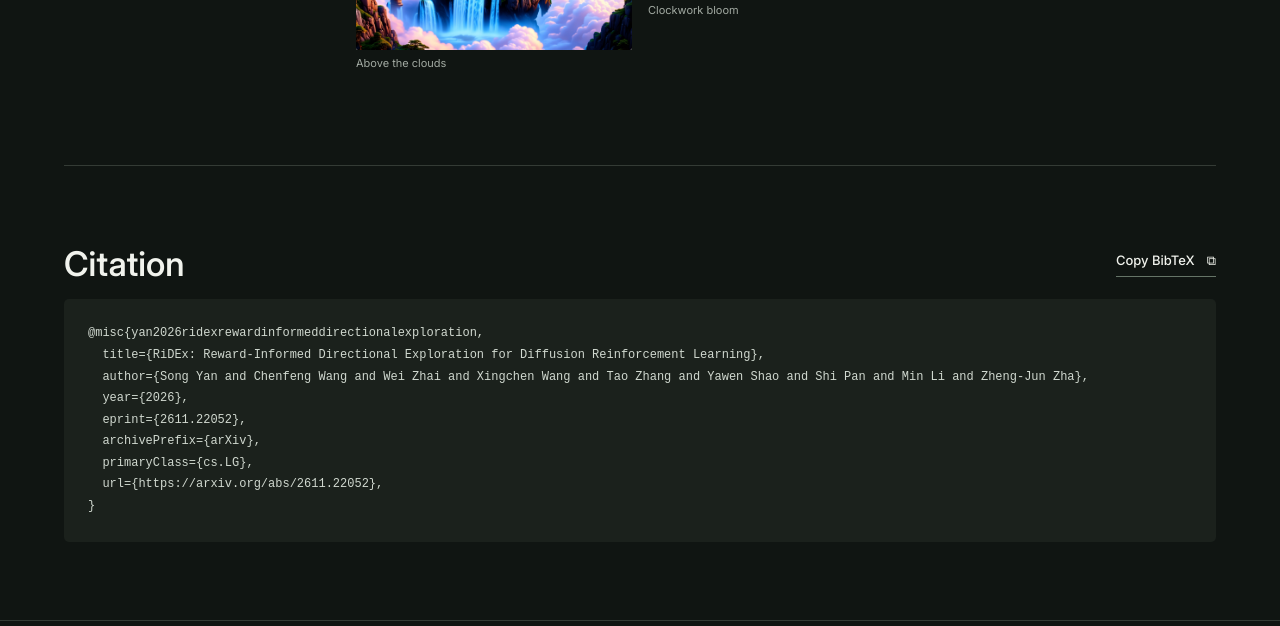
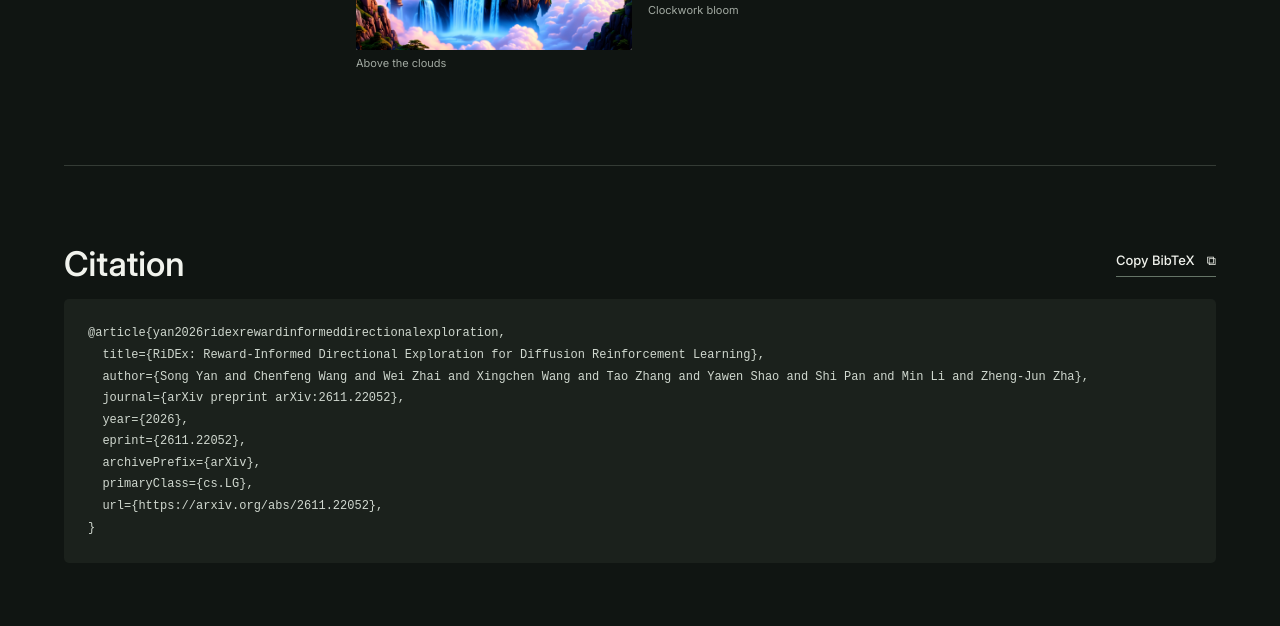
Before and after one commit to Shawn-CodeDev/RiDEX, a plain HTML site: page index.html in a window 1280 px wide. Shown: the part 5661-6287 px from the top of the page. Drawn offline with Linux system fonts and the light colour scheme.

Commit message:
Use the article citation type for RiDEx

```diff
--- a/index.html
+++ b/index.html
@@ -69,9 +69,10 @@
     </section>
     <section class="citation section" id="citation" aria-labelledby="citation-title">
       <div class="citation-heading"><h2 id="citation-title">Citation</h2><button class="text-link" type="button" id="copy-citation">Copy BibTeX <span aria-hidden="true">⧉</span></button></div>
-      <pre id="bibtex">@misc{yan2026ridexrewardinformeddirectionalexploration,
+      <pre id="bibtex">@article{yan2026ridexrewardinformeddirectionalexploration,
   title={RiDEx: Reward-Informed Directional Exploration for Diffusion Reinforcement Learning},
   author={Song Yan and Chenfeng Wang and Wei Zhai and Xingchen Wang and Tao Zhang and Yawen Shao and Shi Pan and Min Li and Zheng-Jun Zha},
+  journal={arXiv preprint arXiv:2611.22052},
   year={2026},
   eprint={2611.22052},
   archivePrefix={arXiv},
```
Also changed, not shown: 1 other file.
